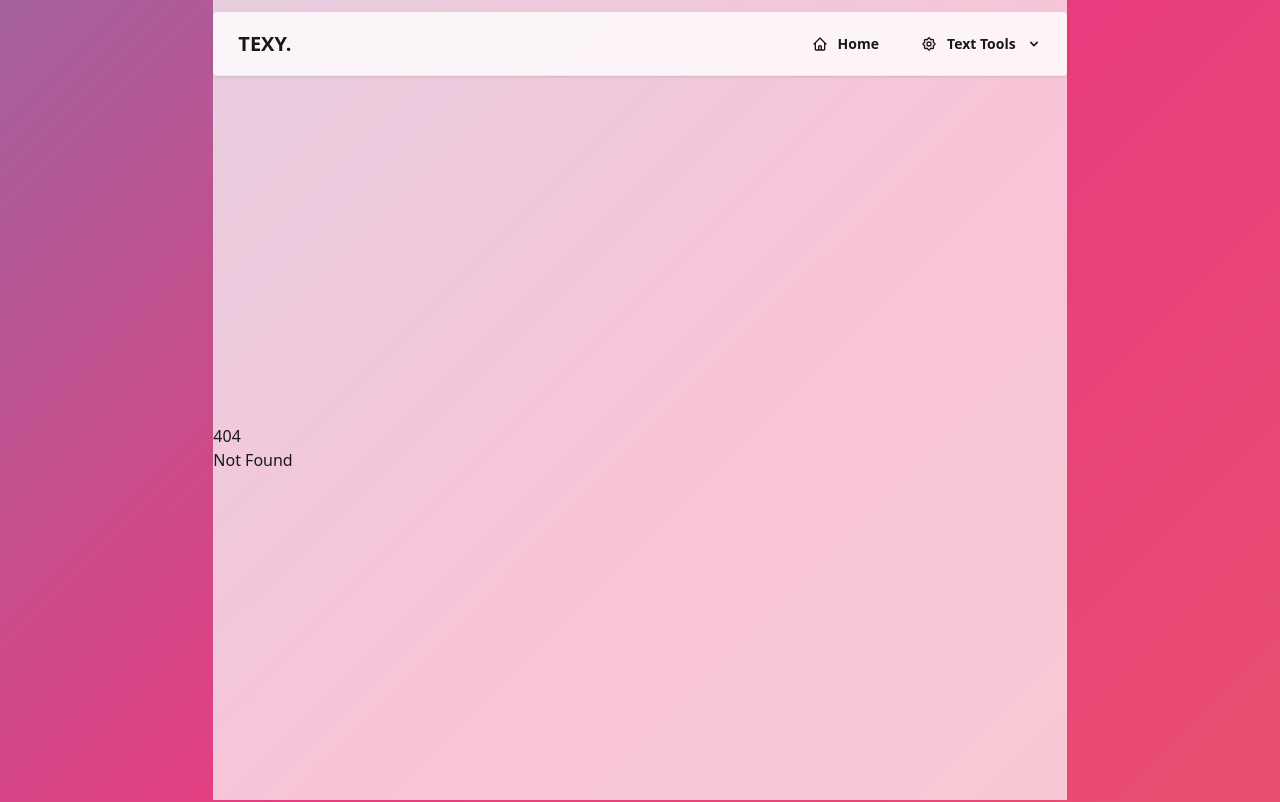
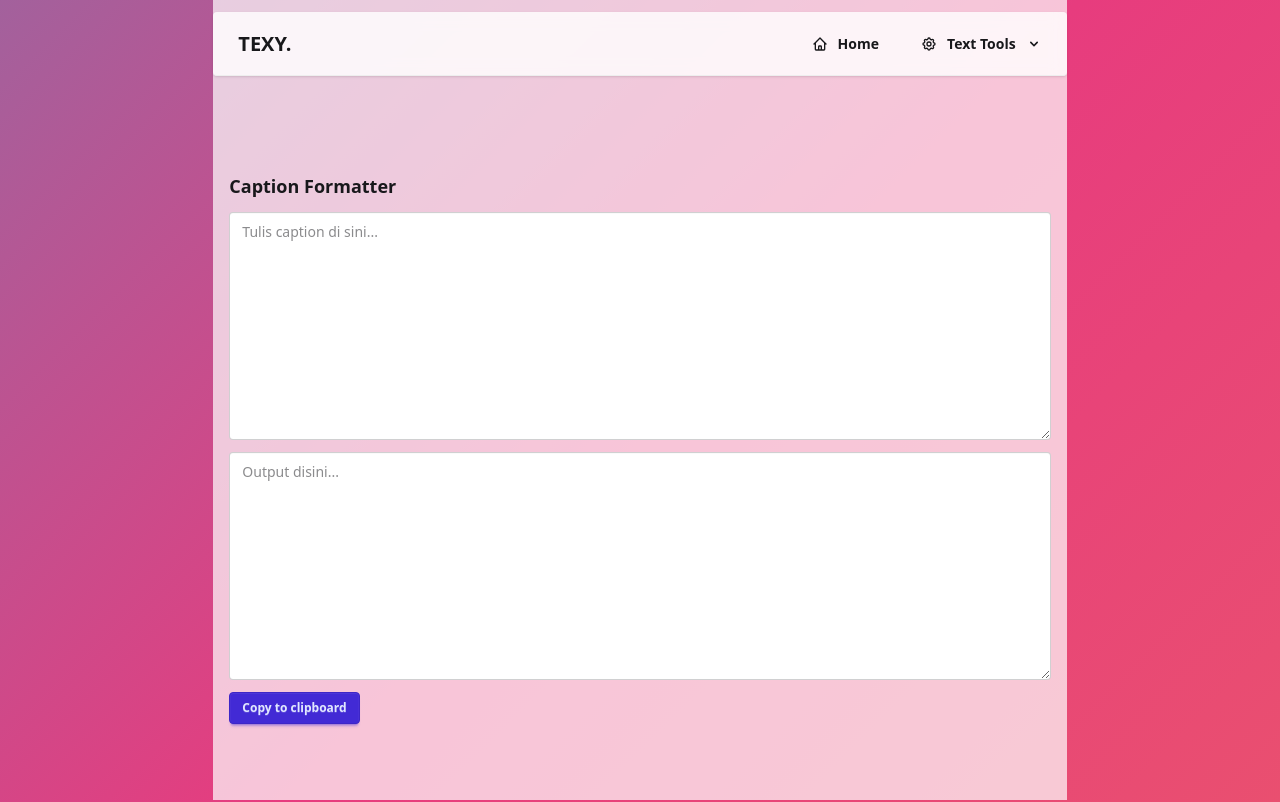
Before and after one commit to occaza/ttx, a SvelteKit app: page /text-tools/captions-formatter in a window 1280 px wide. Before the commit this address had no page. Shown: the top 802 px of the page. Built offline with nearby package versions, Linux system fonts and the light colour scheme.

Commit message:
add new basic text tool

```diff
--- a/src/lib/components/Nav.svelte
+++ b/src/lib/components/Nav.svelte
@@ -9,7 +9,8 @@
 		{ title: 'Random Number Generator', href: '/text-tools/random-number-generator' },
 		{ title: 'Count Lines & Duplicates', href: '/text-tools/lines-counter' },
 		{ title: 'Compare Two Files', href: '/text-tools/files-comparation' },
-		{ title: 'Notepad', href: '/notepad' }
+		{ title: 'Notepad', href: '/notepad' },
+		{ title: 'IG Caption Formatter', href: '/text-tools/captions-formatter' }
 	];
 
 	// Close mobile menu when clicking outside
--- a/src/routes/+page.svelte
+++ b/src/routes/+page.svelte
@@ -34,4 +34,9 @@
 		desc="Catatan online bisa dibuka di browser lain"
 		href="/notepad"
 	/>
+	<ToolCard
+		title="Caption Formater"
+		desc="Beautify your instagram captions"
+		href="/text-tools/captions-formatter"
+	/>
 </div>
--- a/src/routes/notepad/[slug]/+page.server.ts
+++ b/src/routes/notepad/[slug]/+page.server.ts
@@ -30,7 +30,11 @@ export const actions = {
 		}
 
 		const formData = await request.formData();
-		const text = (formData.get('text') || '').toString();
+		const text = (formData.get('text') || '').toString().trim();
+
+		if (!text) {
+			throw error(400, 'Text tidak boleh kosong');
+		}
 
 		await supabase.from('notepad').upsert({ slug, text, updated_at: new Date().toISOString() });
 
--- a/src/routes/notepad/[slug]/+page.svelte
+++ b/src/routes/notepad/[slug]/+page.svelte
@@ -13,12 +13,13 @@
 	let linkInput: HTMLInputElement;
 
 	$: text = data.text;
+	$: isEmpty = !text.trim();
 
 	function formatDate(dateString: string | null) {
 		if (!dateString) return 'Never';
 		const date = new Date(dateString);
-		return date.toLocaleString('id-ID', {
-			dateStyle: 'medium',
+		return date.toLocaleString('en-EN', {
+			dateStyle: 'long',
 			timeStyle: 'short',
 			timeZone: 'Asia/Jakarta'
 		});
@@ -47,13 +48,10 @@
 	<p class="text-sm text-gray-500">
 		Slug: <code>{data.slug}</code> — semua orang dengan link ini bisa lihat & edit.
 	</p>
-	{#if data.updatedAt}
-		<p class="text-xs text-gray-400">Last edited: {formatDate(data.updatedAt)}</p>
-	{/if}
 
 	<form method="POST" action="?/save" use:enhance={afterSave}>
 		<div class="my-2 flex gap-2">
-			<button class="btn btn-sm btn-primary">Save</button>
+			<button class="btn btn-sm btn-primary" disabled={isEmpty}>Save</button>
 			<button type="button" class="btn btn-sm" on:click={refresh} disabled={refreshing}>
 				{refreshing ? 'Refreshing...' : 'Refresh'}
 			</button>
@@ -68,7 +66,9 @@
 			class="textarea-bordered textarea w-full"
 		></textarea>
 	</form>
-
+	{#if data.updatedAt}
+		<p class="text-xs text-gray-400">Last edited: {formatDate(data.updatedAt)}</p>
+	{/if}
 	<div class="text-md flex gap-2">
 		<label class="input w-full">
 			<span class="label">https://</span>
@@ -77,7 +77,7 @@
 				readonly
 				bind:this={linkInput}
 				value="{$page.url.host}/notepad/{data.slug}"
-				class=" input-md"
+				class="input-md"
 			/>
 		</label>
 		<button
--- /dev/null
+++ b/src/routes/text-tools/captions-formatter/+page.svelte
@@ -0,0 +1,54 @@
+<script lang="ts">
+	let input = '';
+	let output = '';
+	let copied = false;
+
+	$: if (input) format();
+
+	function format() {
+		output = input
+			.split(/\r?\n/)
+			.map((l) => l.trim())
+			.join('\n') // normalisasi
+			.trim();
+	}
+
+	async function copy() {
+		await navigator.clipboard.writeText(output);
+		copied = true;
+		setTimeout(() => (copied = false), 1200);
+	}
+</script>
+
+<svelte:head><title>IG Caption Formatter</title></svelte:head>
+
+<div class="mx-auto max-w-4xl space-y-3 p-4">
+	<h2 class="text-lg font-bold">Caption Formatter</h2>
+	<div>
+		<label class="form-control">
+			<textarea
+				bind:value={input}
+				rows="10"
+				class="textarea-bordered textarea w-full"
+				placeholder="Tulis caption di sini..."
+			></textarea>
+		</label>
+	</div>
+	<div>
+		<label class="form-control">
+			<textarea
+				bind:value={output}
+				rows="10"
+				class="textarea-bordered textarea w-full"
+				readonly
+				placeholder="Output disini..."
+			></textarea>
+		</label>
+	</div>
+
+	<div class="flex items-center gap-2">
+		<button class="btn btn-sm btn-primary" on:click={copy}>
+			{copied ? 'Copied!' : 'Copy to clipboard'}
+		</button>
+	</div>
+</div>
```
